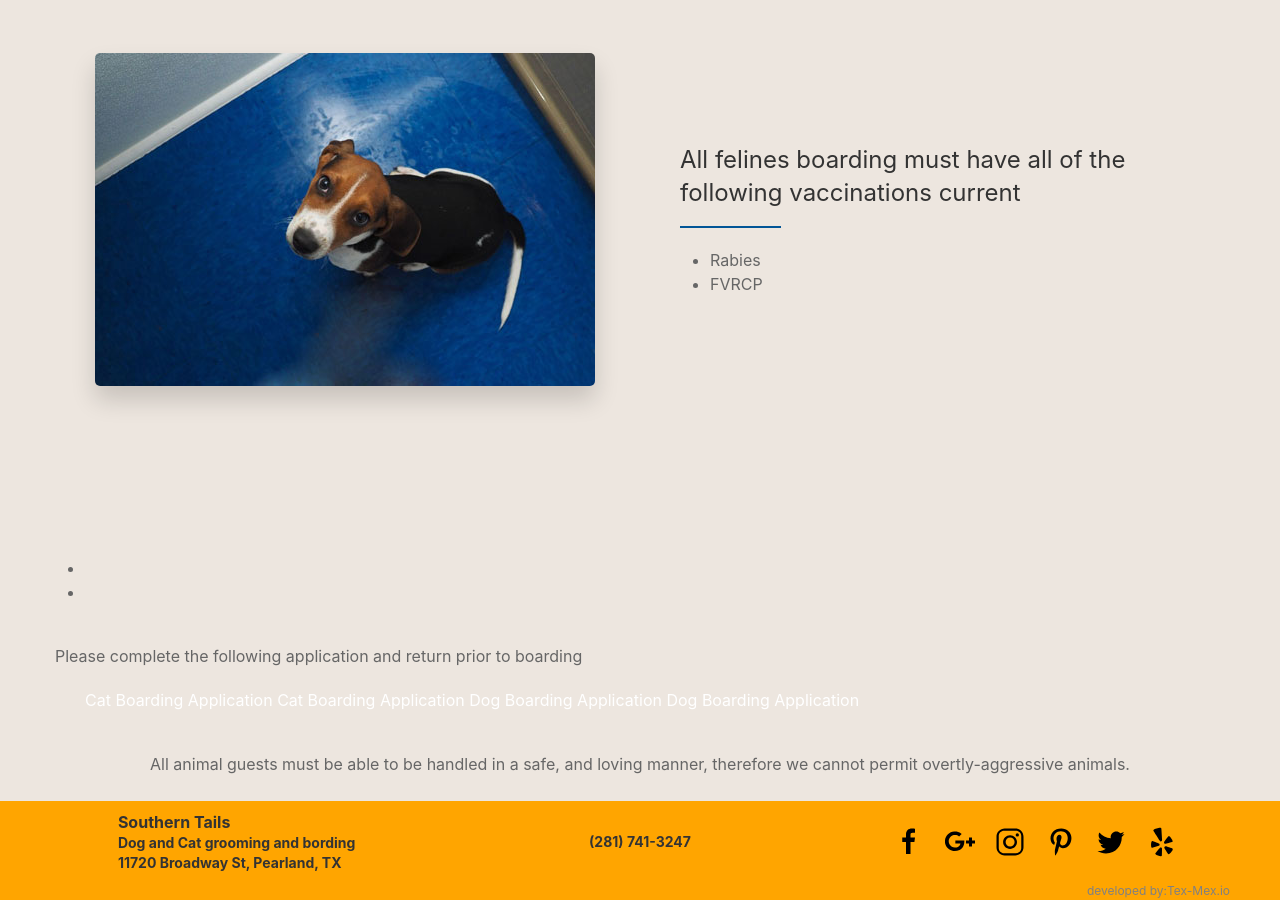
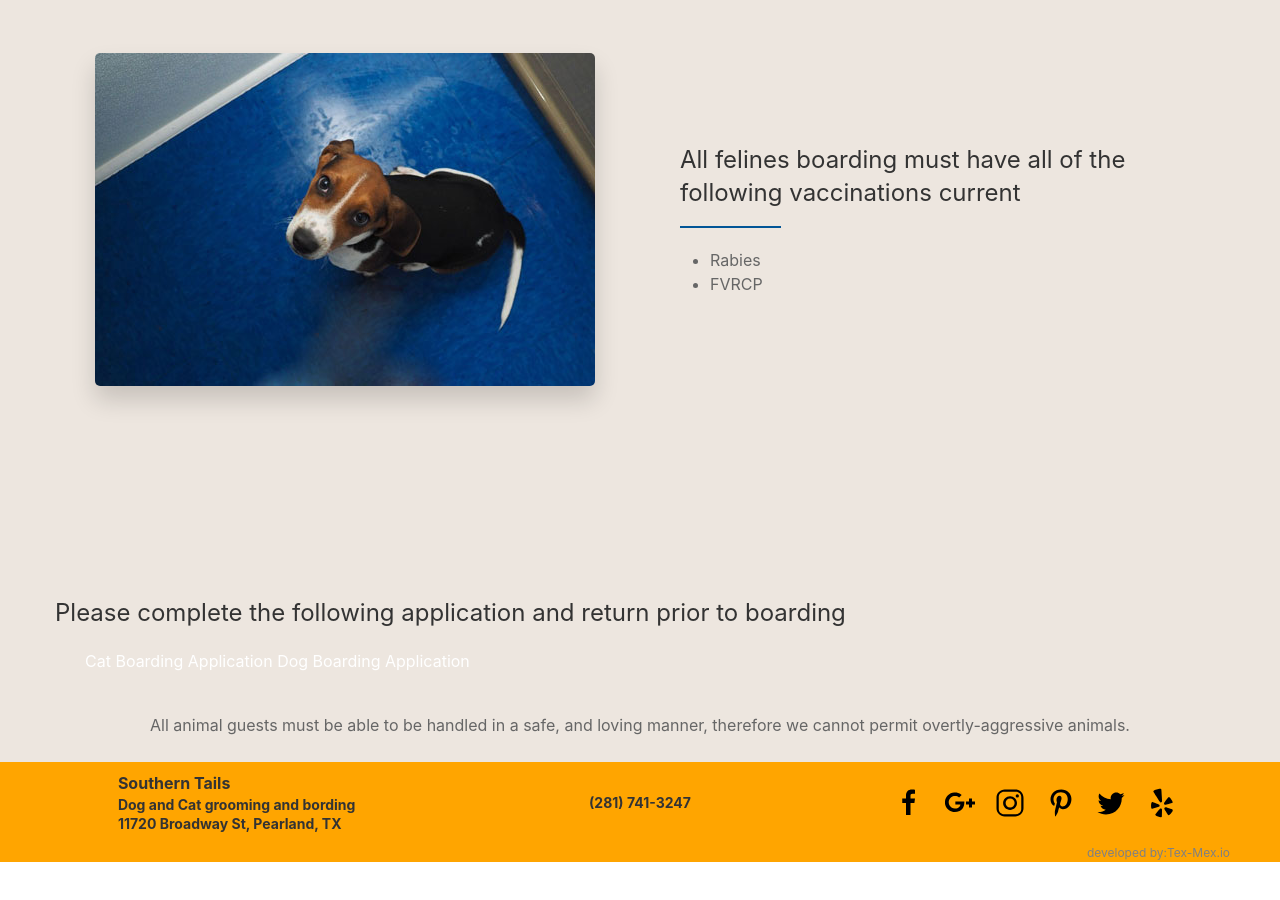
Before and after one commit to TechMex-io/southernTails, a Jekyll site: the page built from boarding.md, in a window 1280 px wide and 900 px high, scrolled down 2540 px. Built offline with Jekyll 4.4.1, drawn with Linux system fonts in a browser that asks for light colours; after the commit the page ends 3402 px from its top, so only the background shows below that; part of the change alters nothing that is shown.

Commit message:
changed the way I try to get the link text and url

```diff
--- a/_layouts/service.html
+++ b/_layouts/service.html
@@ -87,12 +87,12 @@ layout: default
           </div>
           <!-- List of links-->
           <div class="uk-width-1-1@s">
-            <p>{{ page.body_heading_links }}</p>
-            <ul>{% for items in page.body_desc_links %}{% for url in page.body_desc_urls %}
-              <a href="{{url.desc_url}}">
+            <h3>{{ page.body_heading_links }}</h3>
+            <ul>{% for items in page.body_desc_links %}
+              <a href="{{items.desc_url}}">
                 {{ items.desc_links }}
               </a>
-                {% endfor %}{% endfor %}
+                {% endfor %}
             </ul>
           </div>
 
--- a/boarding.md
+++ b/boarding.md
@@ -35,15 +35,17 @@ body_desc_3:
   - desc_3_item: Rabies
   - desc_3_item: FVRCP
 
-body_heading_4 : null
-body_desc_4:
-  - desc_4_item: null
-  - desc_4_item: null
+# body_heading_4 : null
+# body_desc_4:
+#   - desc_4_item: null
+#   - desc_4_item: null
 
 body_heading_links : Please complete the following application and return prior to boarding
 body_desc_links:
   - desc_links: Cat Boarding Application
   - desc_links: Dog Boarding Application
+  - desc_url: http://georgeramirezphotography.com/
+  - desc_url: http://tech-mex.io/
 body_desc_urls:
   - desc_url: http://georgeramirezphotography.com/
   - desc_url: http://tech-mex.io/
```
